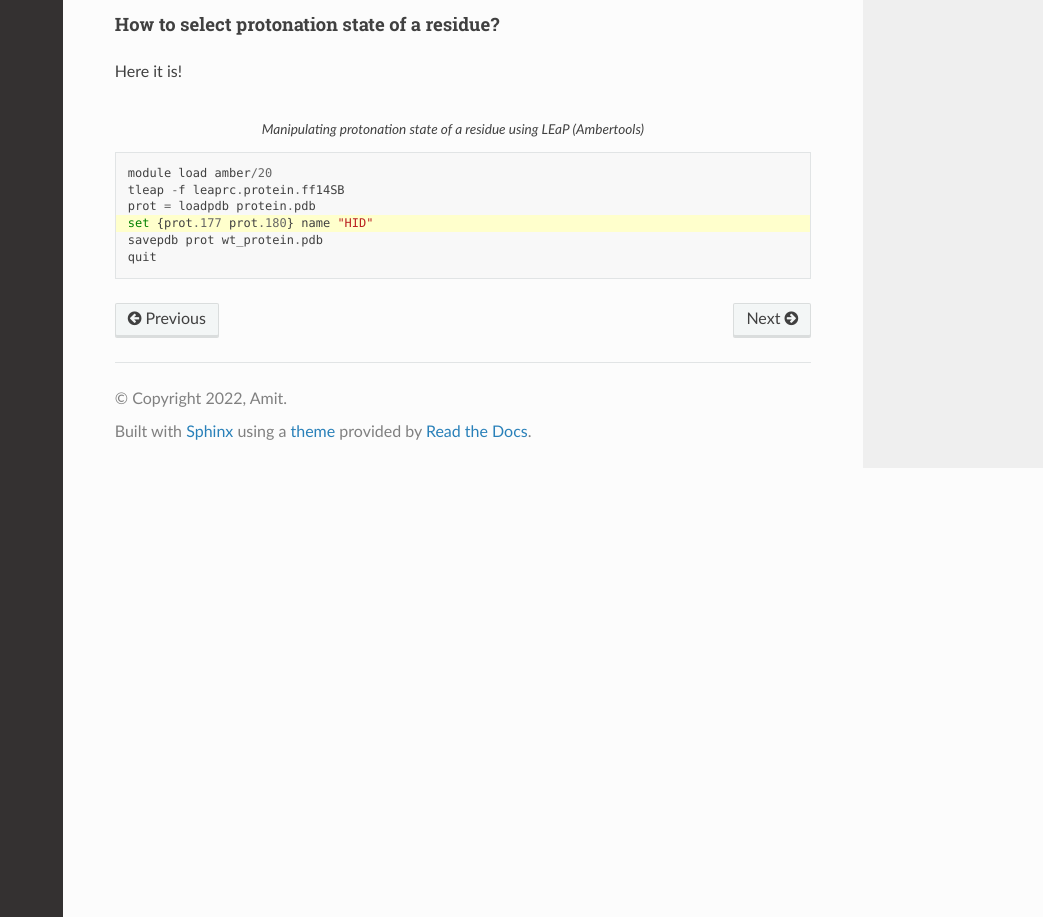
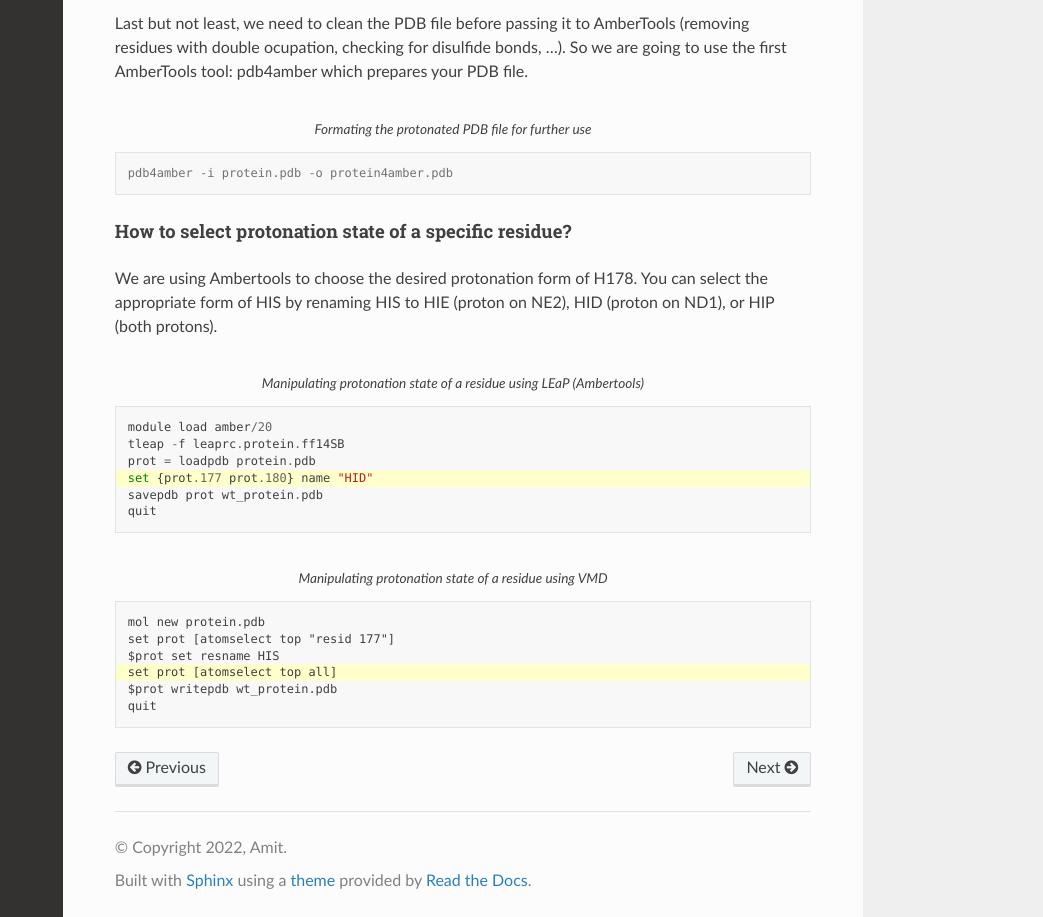
Before and after one commit to hopanoid/Enzyme-Reaction-Dynamics-Tutorial, a Sphinx documentation site: the page built from docs/source/system.rst, in a window 1280 px wide and 1400 px high, scrolled down 1219 px, cut to the strip 483-1400 px from the top of the window. Shown: the whole strip, without its empty margins (237-1280 px from the left). Built offline with Sphinx 7.4.7 and the Read the Docs theme 2.0.0, drawn with Linux system fonts in a browser that asks for light colours; some of the changed text lies outside the part shown.

Commit message:
pdb4amber and protonation state alteration by VMD added

```diff
--- a/docs/source/system.rst
+++ b/docs/source/system.rst
@@ -93,10 +93,24 @@ There are several methods to assess the protonation state of the residues in a p
                 :align: center
                 :alt: Xenobiotic reductase A (XenA) complexed with Flavin and Oxime Colored (Green, Yellow and Red, respectively)
 
-How to select protonation state of a residue?
+
+Last but not least, we need to clean the PDB file before passing it to AmberTools
+(removing residues with double ocupation, checking for disulfide bonds, …).
+So we are going to use the first AmberTools tool: pdb4amber which prepares your PDB file.
+
+.. code-block:: console
+        :caption: Formating the protonated PDB file for further use
+
+        pdb4amber -i protein.pdb -o protein4amber.pdb
+
+
+
+How to select protonation state of a specific residue?
 =============================================
 
-Here it is!
+We are using Ambertools to choose the desired protonation form of H178.
+You can select the appropriate form of HIS by renaming HIS to HIE (proton on NE2),
+HID (proton on ND1), or HIP (both protons).
 
 .. code-block::
         :caption: Manipulating protonation state of a residue using LEaP (Ambertools)
@@ -108,3 +122,14 @@ Here it is!
         set {prot.177 prot.180} name "HID"
         savepdb prot wt_protein.pdb
         quit
+
+.. code-block::
+        :caption: Manipulating protonation state of a residue using VMD
+        :emphasize-lines: 4
+
+        mol new protein.pdb
+        set prot [atomselect top "resid 177"]
+        $prot set resname HIS
+        set prot [atomselect top all]
+        $prot writepdb wt_protein.pdb
+        quit
```
Also changed, not shown: other parts of docs/source/system.rst (+3 -3 lines).
